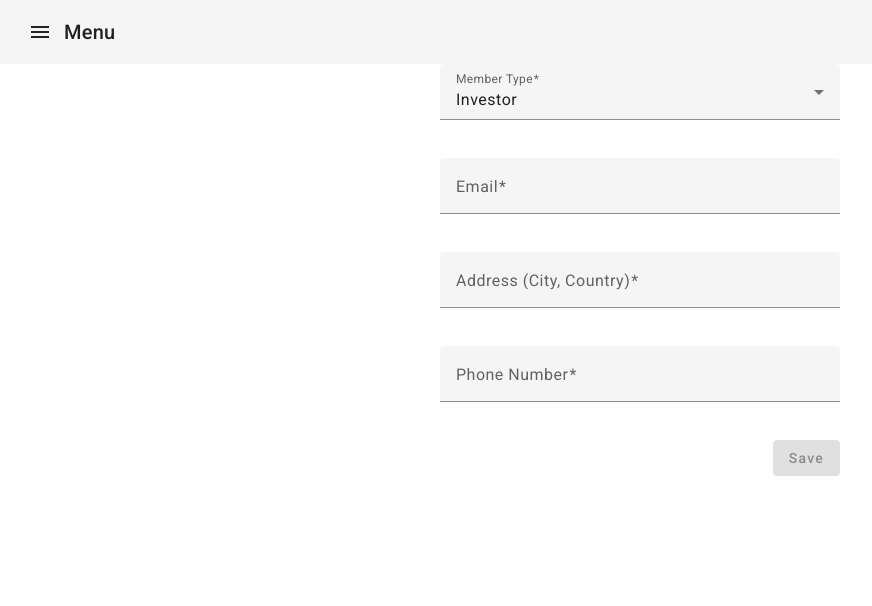
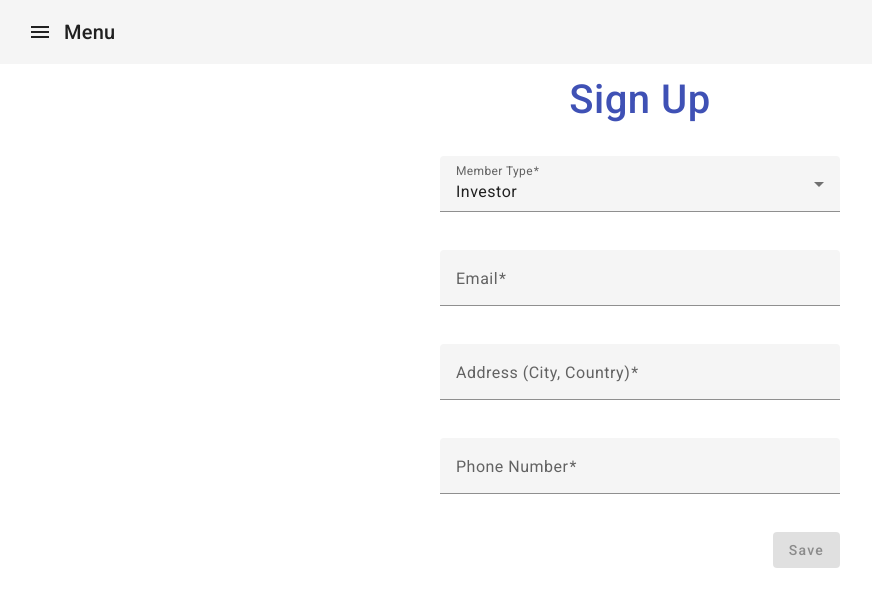
Before and after one commit to altech34503/StInv, an Angular app: page /newmember in a window 1280 px wide. Shown: the top 606 px of the page, without its empty margins (0-872 px from the left). Built offline with nearby package versions, Linux system fonts and the light colour scheme.

Commit message:
Refactor navigation menu and update component headers for consistency

```diff
--- a/src/app/app.component.html
+++ b/src/app/app.component.html
@@ -10,10 +10,10 @@
   </button>
   <mat-menu #menu="matMenu">
     <button routerLink="/" mat-menu-item>Homepage</button>
+    <button routerLink="/newmember" mat-menu-item>Sign Up</button>
     <button routerLink="/member" mat-menu-item>Members</button>
     <button routerLink="/startup" mat-menu-item>Startups</button>
     <button routerLink="/investor" mat-menu-item>Investors</button>
-    <button routerLink="/newmember" mat-menu-item>Get Started</button>
   </mat-menu>
   <span>Menu</span>
 </mat-toolbar>
--- a/src/app/investor/investor.component.html
+++ b/src/app/investor/investor.component.html
@@ -1,6 +1,9 @@
 <section class="container py-4">
-  <h2 class="mb-4 text-center">Investor Dashboard</h2>
+  <h2 class="page-header">Investors</h2>
+  <div class="card-grid">
 
+    <!-- Investors content remains unchanged -->
+  </div>
   <button
     mat-raised-button
     color="primary"
--- a/src/app/member/member.component.html
+++ b/src/app/member/member.component.html
@@ -1,5 +1,5 @@
-<h2 style="font-size: 2.5rem; color: #000000">Registered Members</h2>
-
+<section class="container py-4">
+  <h2 class="page-header">Members</h2>
   <table
     class="member-table"
     border="1"
@@ -24,3 +24,4 @@
       </tr>
     </tbody>
   </table>
+</section>
--- a/src/app/new-member/new-member.component.html
+++ b/src/app/new-member/new-member.component.html
@@ -1,4 +1,8 @@
+<section class="container py-4">
+  <h2 class="page-header">Sign Up</h2>
   <form (ngSubmit)="createMember()" #memberForm="ngForm">
+
+
     <!-- Member Type -->
     <mat-form-field appearance="fill">
       <mat-label>Member Type</mat-label>
@@ -96,3 +100,4 @@
       Save
     </button>
   </form>
+</section>
--- a/src/app/startup/startup.component.html
+++ b/src/app/startup/startup.component.html
@@ -1,5 +1,6 @@
 <section class="container py-4">
-  <h2 class="mb-4 text-center">Startup Dashboard</h2>
+  <h2 class="page-header">Startups</h2>
+  <div class="card-grid"></div>
 
   <button
     mat-raised-button
--- a/src/styles.css
+++ b/src/styles.css
@@ -3,10 +3,12 @@
 html, body { height: 100%; }
 body { margin: 0; font-family: Roboto, "Helvetica Neue", sans-serif; }
 
-h2 {
-  font-size: 2rem;
-  font-weight: bold;
-  color: #3f51b5; /* Use a consistent color from your platform's theme */
-  text-align: center;
-  margin-bottom: 1.5rem;
+h2.page-header {
+  font-size: 2.5rem !important;
+  color: #3f51b5 !important;
+  text-align: center !important;
+  margin: 0 auto 20px auto !important; /* Center horizontally and add bottom margin */
+  padding: 20px 0 !important; /* Add consistent top and bottom padding */
+  width: 100%; /* Ensure it spans the full width of the container */
+  box-sizing: border-box; /* Include padding in the width calculation */
 }
```
Lines whose indentation alone changed are shown as unchanged.
